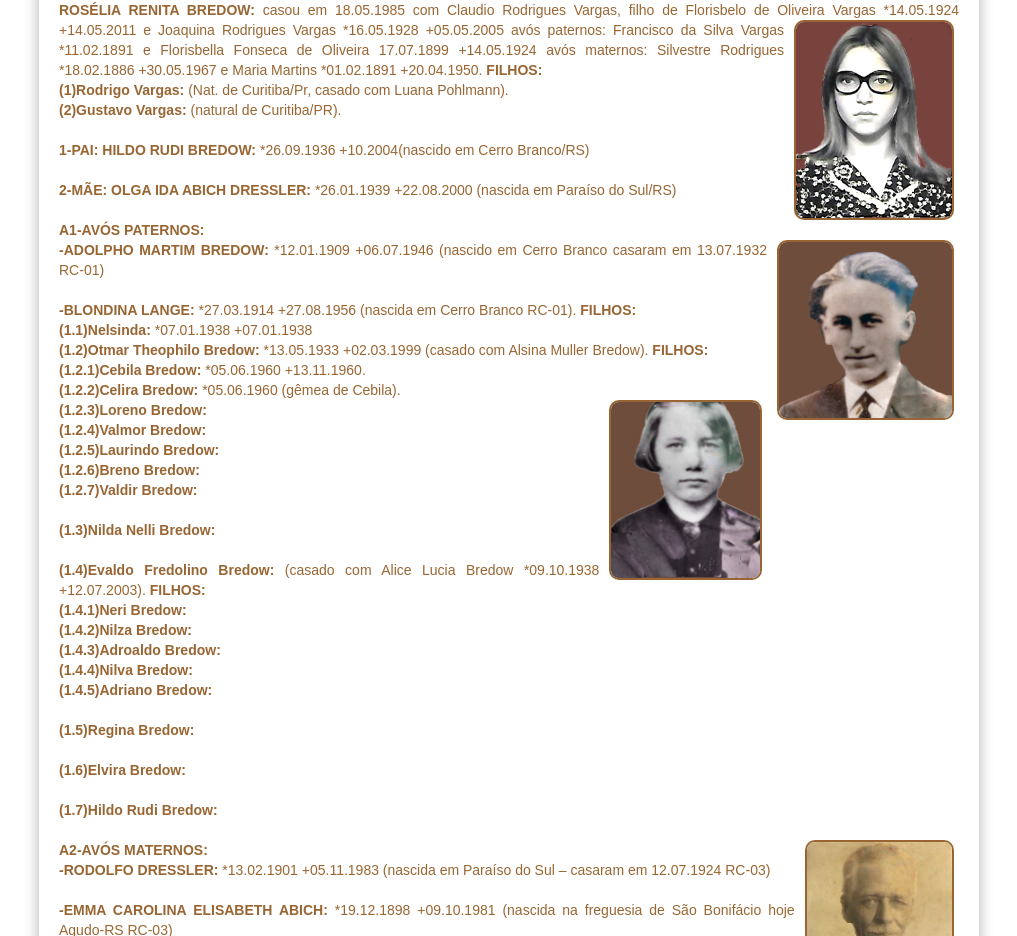
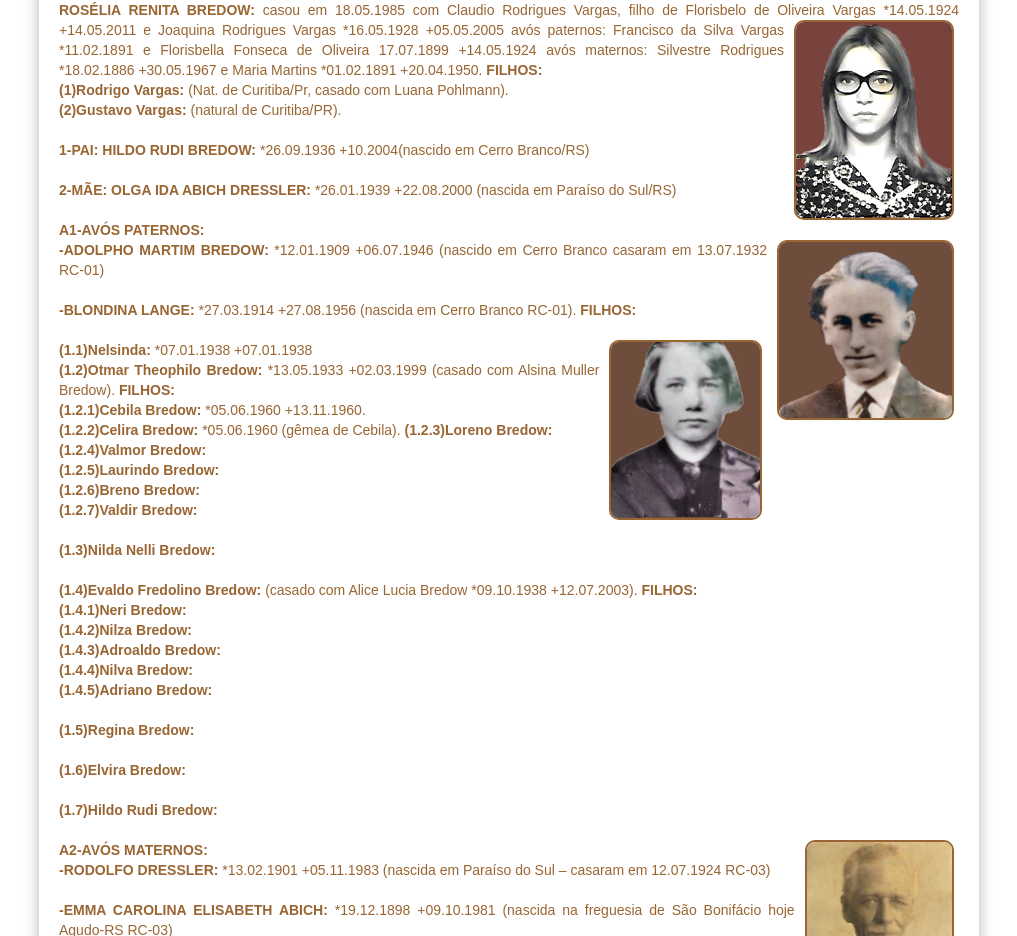
Before and after one commit to claudiovargas1955/claudiovargas1955.github.io, a Jekyll site: the page built from _pages/arvore-genealogica-de-roselia-renita-bredow.html, in a window 1280 px wide. Shown: the part 1022-1958 px from the top of the page, without its empty margins (131-1148 px from the left). Built offline with Jekyll 4.4.1, drawn with Linux system fonts in a browser that asks for light colours; some web fonts are replaced.

Commit message:
Update arvore-genealogica-de-roselia-renita-bredow.html

```diff
--- a/_pages/arvore-genealogica-de-roselia-renita-bredow.html
+++ b/_pages/arvore-genealogica-de-roselia-renita-bredow.html
@@ -98,10 +98,11 @@
 <b>A1-AVÓS PATERNOS:</b><br/><img class="dir1" style="float:right"; src="/images/adolfo bredow.jpg"; height="180px" :"width:"190px"; title="Adolfo Bredow avô paterno";/>
 <b>-ADOLPHO MARTIM BREDOW: </b>*12.01.1909 +06.07.1946 (nascido em Cerro Branco casaram em 13.07.1932 RC-01)<br/><br/>
 <b>-BLONDINA LANGE: </b> *27.03.1914 +27.08.1956 (nascida em Cerro Branco RC-01). <b>FILHOS: </b><br/>
+ <br><img class="dir1" style="float:right"; src="/images/Blondina.jpg"; height="180px" :"width:"190px"; title="Blondina avó paterno";/>
 <b>(1.1)Nelsinda: </b>*07.01.1938 +07.01.1938 <br>
 <b>(1.2)Otmar Theophilo Bredow: </b>*13.05.1933 +02.03.1999 (casado com Alsina Muller Bredow). <b>FILHOS: </b><br>
 <b>(1.2.1)Cebila Bredow: </b>*05.06.1960 +13.11.1960.<br>
-<b>(1.2.2)Celira Bredow: </b>*05.06.1960 (gêmea de Cebila).<br><img class="dir1" style="float:right"; src="/images/Blondina.jpg"; height="180px" :"width:"190px"; title="Adolfo Bredow avô paterno";/>
+<b>(1.2.2)Celira Bredow: </b>*05.06.1960 (gêmea de Cebila).
 <b>(1.2.3)Loreno Bredow: </b><br>
 <b>(1.2.4)Valmor Bredow: </b><br>
 <b>(1.2.5)Laurindo Bredow: </b><br>
```
